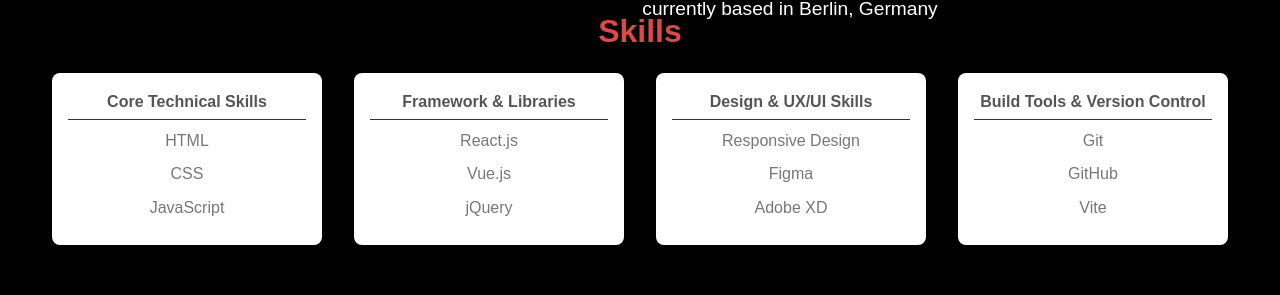
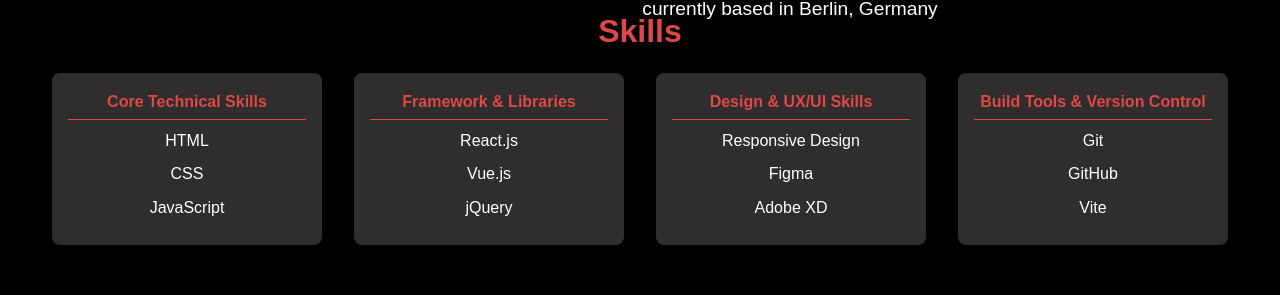
Before and after one commit to Arashlaali/portfolio, a React (Vite) app in the folder myportfolio/: page / in a window 1280 px wide. Shown: the part 398-693 px from the top of the page. Built offline with nearby package versions, Linux system fonts and the light colour scheme.

Commit message:
added hover effect for skill category in homepage

```diff
--- a/myportfolio/src/pages/PageHome.css
+++ b/myportfolio/src/pages/PageHome.css
@@ -228,6 +228,8 @@
     /* Space above the contact text */
 }
 
+/*  skill section */
+
 .skills {
     padding: 2rem;
     margin-top: 3rem;
@@ -249,7 +251,7 @@
 }
 
 .skill-category {
-    background-color: white;
+    background-color: rgb(47, 45, 45);
     border-radius: 8px;
     padding: 1rem;
     width: 270px;
@@ -262,14 +264,15 @@
 .skill-category:hover {
     transform: translateY(-10px);
     /* Lift the card on hover */
-    box-shadow: 0 8px 16px rgba(0, 0, 0, 0.2);
+    background-color: rgb(0, 0, 0);
+    box-shadow: 0 4px 4px 4px rgb(222, 72, 72);
     /* Stronger shadow on hover */
 }
 
 .skill-category h3 {
     font-size: 1rem;
     margin-bottom: 0.8rem;
-    color: #555;
+    color: rgb(222, 72, 72);
     position: relative;
     /* Position relative for the line */
 }
@@ -285,7 +288,7 @@
     /* Makes the line span the width of the header */
     height: 1px;
     /* Sets the thickness of the line */
-    background-color: #333;
+    background-color: rgb(222, 72, 72);
     /* Line color */
 }
 
@@ -297,7 +300,7 @@
 
 .skill-category li {
     margin-bottom: 0.5rem;
-    color: #777;
+    color: #fff;
 }
 
 
```
